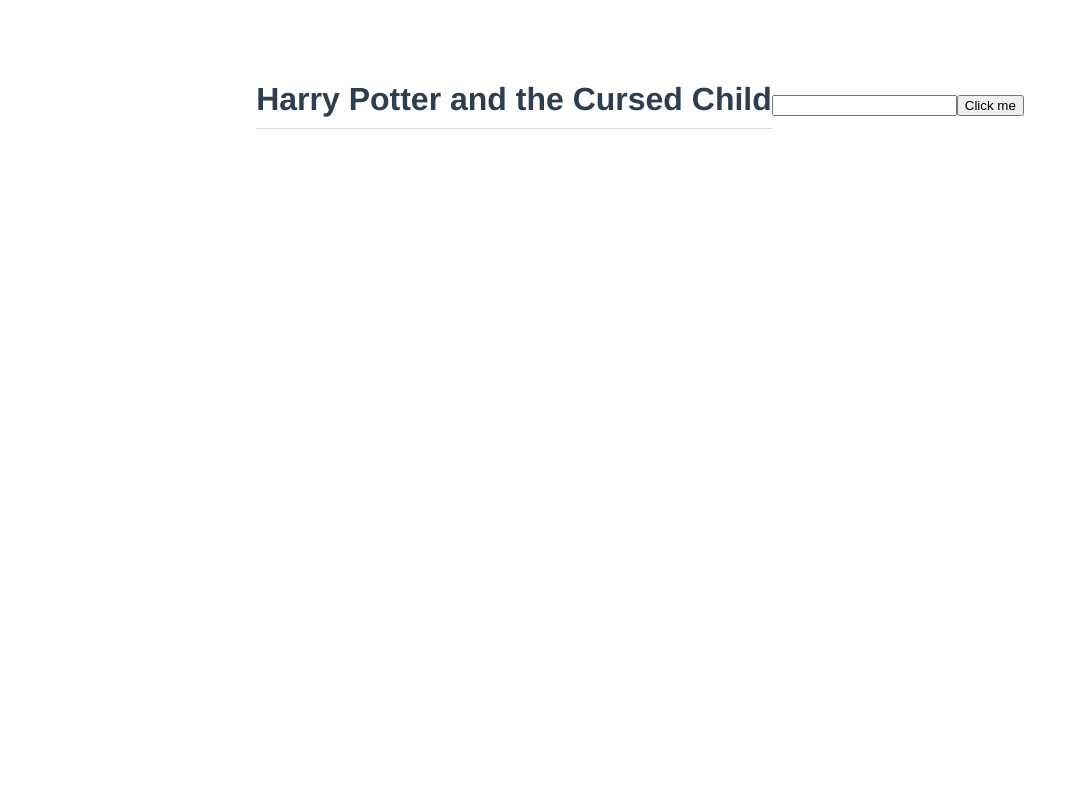
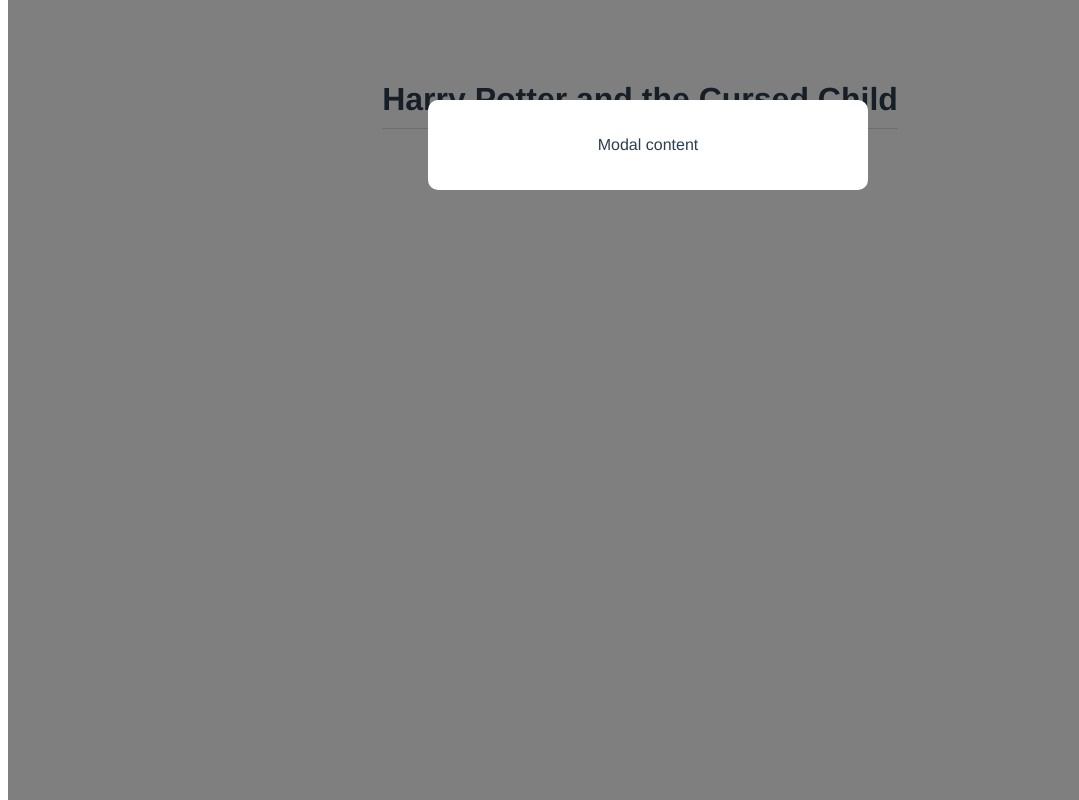
Before and after one commit to crypt096/vue-3, a Vue app in the folder modal-project/: page / in a window 1280 px wide. Shown: the whole page, without its empty margins (0-1079 px from the left). Built offline with nearby package versions, Linux system fonts and the light colour scheme.

Commit message:
Add multiple components.

```diff
--- a/modal-project/src/App.vue
+++ b/modal-project/src/App.vue
@@ -1,23 +1,20 @@
 <template>
   <h1>{{ title }}</h1>
-  <input type="text" ref="name" />
-  <button @click="handleClick">Click me</button>
+  <Modal />
 </template>
 
 <script>
+import Modal from "./components/Modal";
+
 export default {
   name: "App",
+  components: {
+    Modal,
+  },
   data() {
     return {
       title: "Harry Potter and the Cursed Child",
     };
-  },
-  methods: {
-    handleClick() {
-      console.log(this.$refs.name.value);
-      this.$refs.name.classList.add("active");
-      this.$refs.name.focus();
-    },
   },
 };
 </script>
--- /dev/null
+++ b/modal-project/src/components/Modal.vue
@@ -0,0 +1,28 @@
+<template>
+  <div class="backdrop">
+    <div class="modal">
+      <p>Modal content</p>
+    </div>
+  </div>
+</template>
+
+<script>
+export default {};
+</script>
+
+<style>
+.modal {
+  width: 400px;
+  padding: 20px;
+  margin: 100px auto;
+  background: white;
+  border-radius: 10px;
+}
+.backdrop {
+  top: 0;
+  position: fixed;
+  background: rgba(0, 0, 0, 0.5);
+  width: 100%;
+  height: 100%;
+}
+</style>
```
